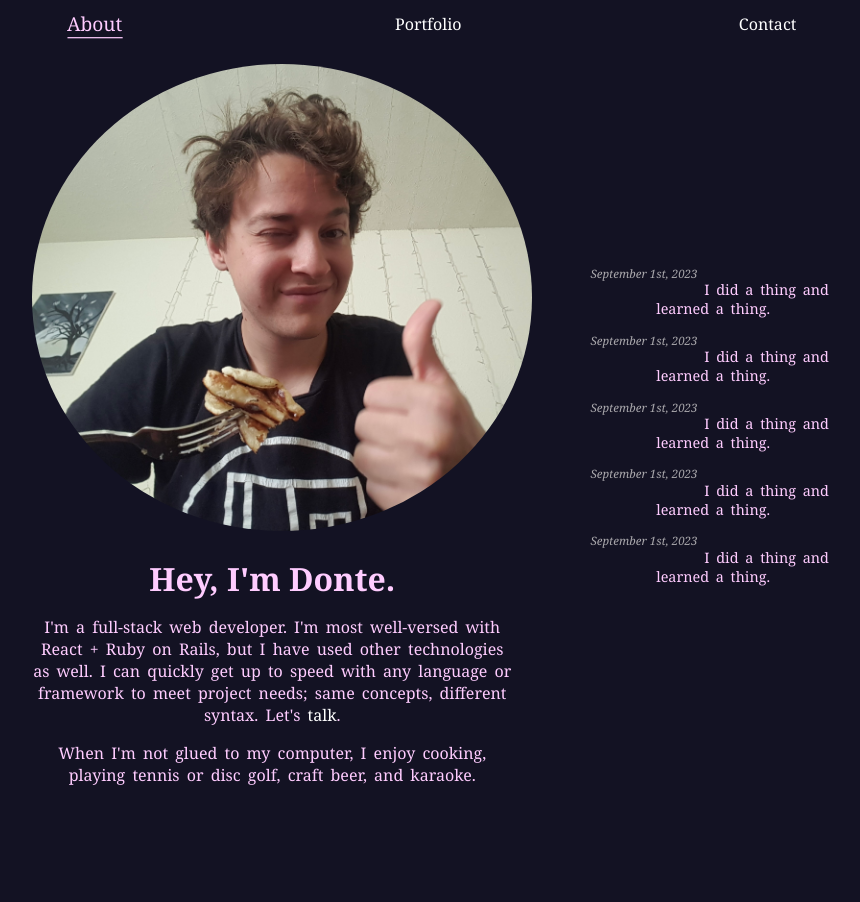
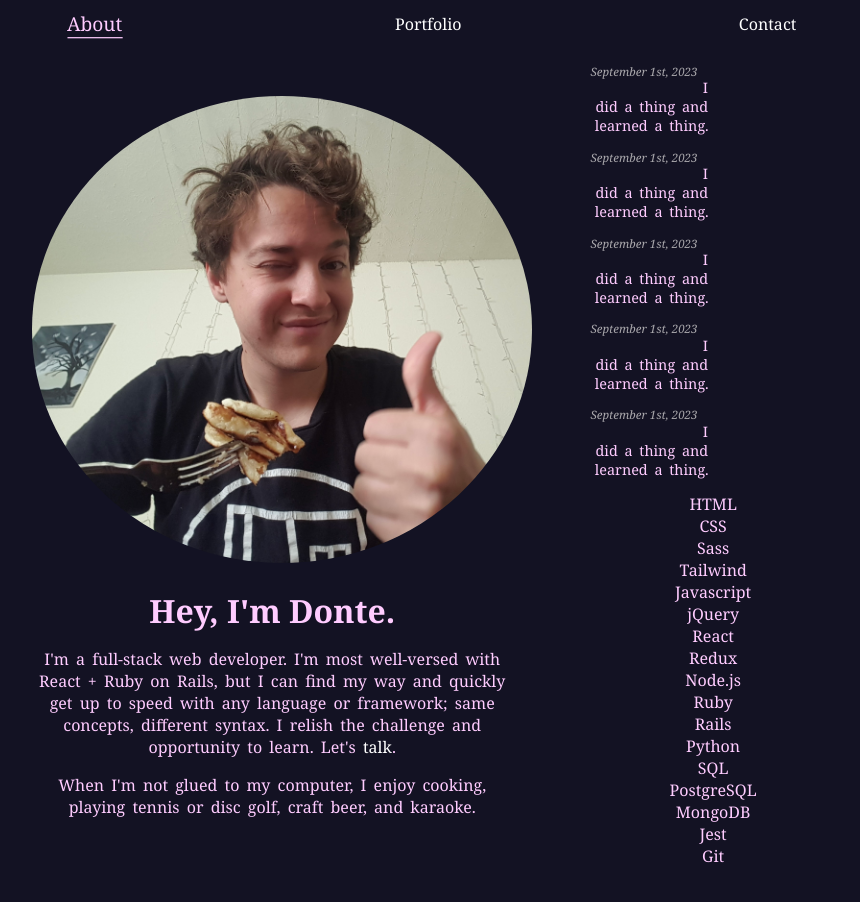
Before and after one commit to dawnteigh/dawnteigh.github.io, a React (Create React App) app in the folder client/: page / in a window 1280 px wide. Shown: the top 902 px of the page, without its empty margins (206-1066 px from the left). Before the commit the page ends 866 px from the top, so only its background shows below. Built offline with nearby package versions, Linux system fonts and the light colour scheme.

Commit message:
add skills toolbox

```diff
--- a/client/src/App.css
+++ b/client/src/App.css
@@ -109,8 +109,8 @@ h1 {
 h2 {
   margin: 0 auto;
   color: white;
-  border-bottom: 1px solid #ffccff;
-  padding: 0 5%
+  text-shadow: 0px 0px 5px #ffccff;
+  padding: 1% 5%
 }
 
 p {
--- a/client/src/components/Bio.js
+++ b/client/src/components/Bio.js
@@ -4,10 +4,10 @@ import fullstackdev from "../assets/fullstackdev.jpeg"
 const Bio = () => {
   return (
     <div id="bio">
-      <img src={fullstackdev} alt="Me eating the stack of pancakes I developed" className="bio-pic" title="Get it? Full-Stack Developer? And I made a stack of pancakes? Of course you got it." />
+      <img src={fullstackdev} alt="Me eating the stack of pancakes I developed" className="bio-pic" title="Get it? Full-Stack Developer? And I made a stack of pancakes? Yeah, you got it." />
       <h1>Hey, I'm Donte.</h1>
       <p>
-        I'm a full-stack web developer. I'm most well-versed with React + Ruby on Rails, but I have used other technologies as well. I can quickly get up to speed with any language or framework to meet project needs; same concepts, different syntax. Let's <a href="/contact">talk</a>.
+        I'm a full-stack web developer. I'm most well-versed with React + Ruby on Rails, but I can find my way and quickly get up to speed with any language or framework; same concepts, different syntax. I relish the challenge and opportunity to learn. Let's <a href="/contact">talk</a>.
       </p>
       <p>
         When I'm not glued to my computer, I enjoy cooking, playing tennis or disc golf, craft beer, and karaoke.
--- a/client/src/components/Home.js
+++ b/client/src/components/Home.js
@@ -1,12 +1,16 @@
 import React from 'react'
 import Bio from './Bio'
 import ActivityLog from './ActivityLog'
+import Toolbox from './Toolbox'
 
 const Home = () => {
   return (
     <div id="about">
       <Bio />
-      <ActivityLog />
+      <div id="extras">
+        <ActivityLog />
+        <Toolbox />
+      </div>
     </div>
   )
 }
--- /dev/null
+++ b/client/src/components/Toolbox.js
@@ -0,0 +1,19 @@
+import React from 'react'
+import { skills } from '../data/skills'
+
+const Toolbox = () => {
+
+  const displaySkills = skills.map((s, i) => {
+    return (
+      <div key={i} className={`skill  ${s.level}`}>{s.skill}</div>
+    )
+  })
+
+  return (
+    <div id='toolbox'>
+      {displaySkills}
+    </div>
+  )
+}
+
+export default Toolbox
--- /dev/null
+++ b/client/src/data/skills.js
@@ -0,0 +1,71 @@
+export const skills = [
+  {
+    skill: "HTML",
+    level: "5"
+  },
+  {
+    skill: "CSS",
+    level: "5"
+  },
+  {
+    skill: "Sass",
+    level: "2"
+  },
+  {
+    skill: "Tailwind",
+    level: "1"
+  },
+  {
+    skill: "Javascript",
+    level: "5"
+  },
+  {
+    skill: "jQuery",
+    level: "2"
+  },
+  {
+    skill: "React",
+    level: "5"
+  },
+  {
+    skill: "Redux",
+    level: "4"
+  },
+  {
+    skill: "Node.js",
+    level: "3"
+  },
+  {
+    skill: "Ruby",
+    level: "5"
+  },
+  {
+    skill: "Rails",
+    level: "4"
+  },
+  {
+    skill: "Python",
+    level: "3"
+  },
+  {
+    skill: "SQL",
+    level: "5"
+  },
+  {
+    skill: "PostgreSQL",
+    level: "5"
+  },
+  {
+    skill: "MongoDB",
+    level: "3"
+  },
+  {
+    skill: "Jest",
+    level: "2"
+  },
+  {
+    skill: "Git",
+    level: "4"
+  }
+
+]
```
